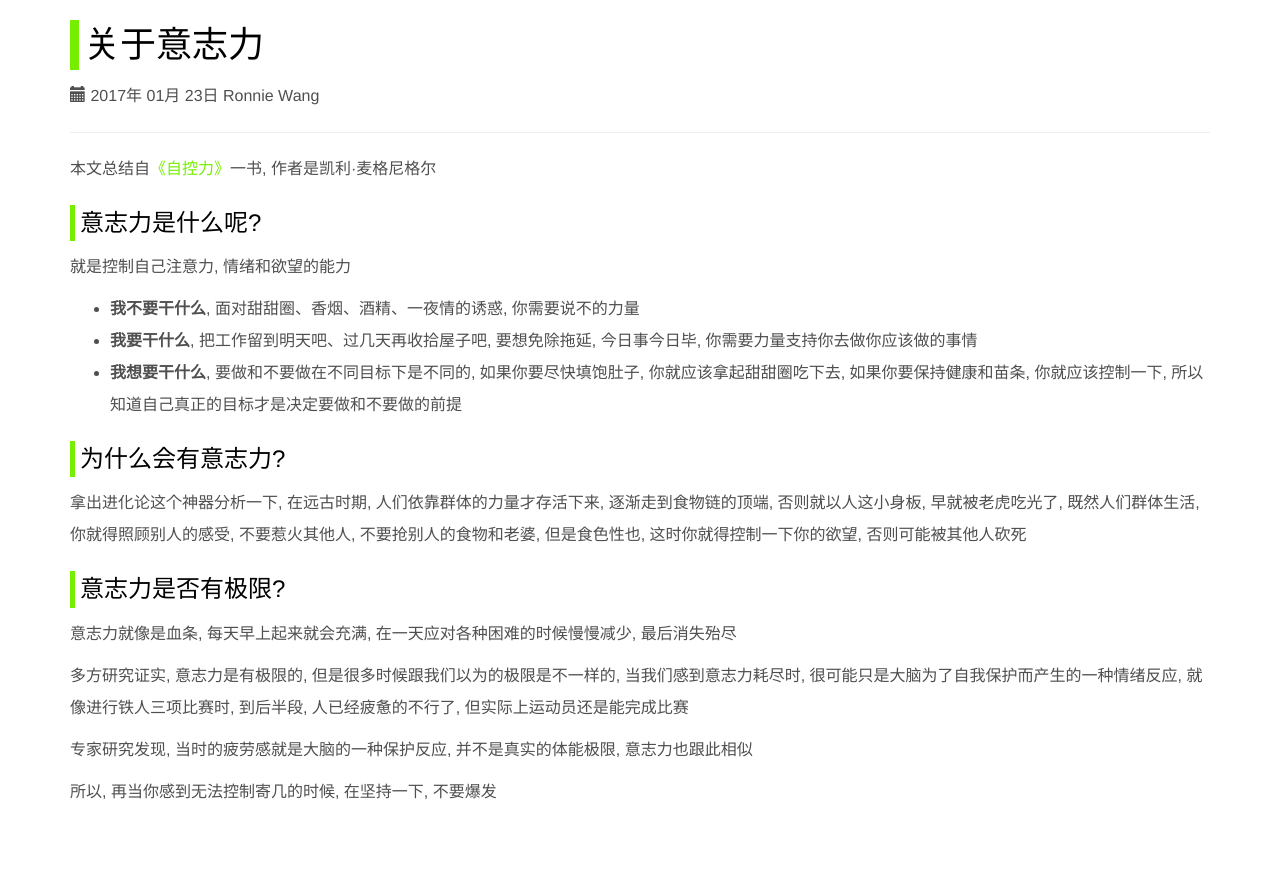
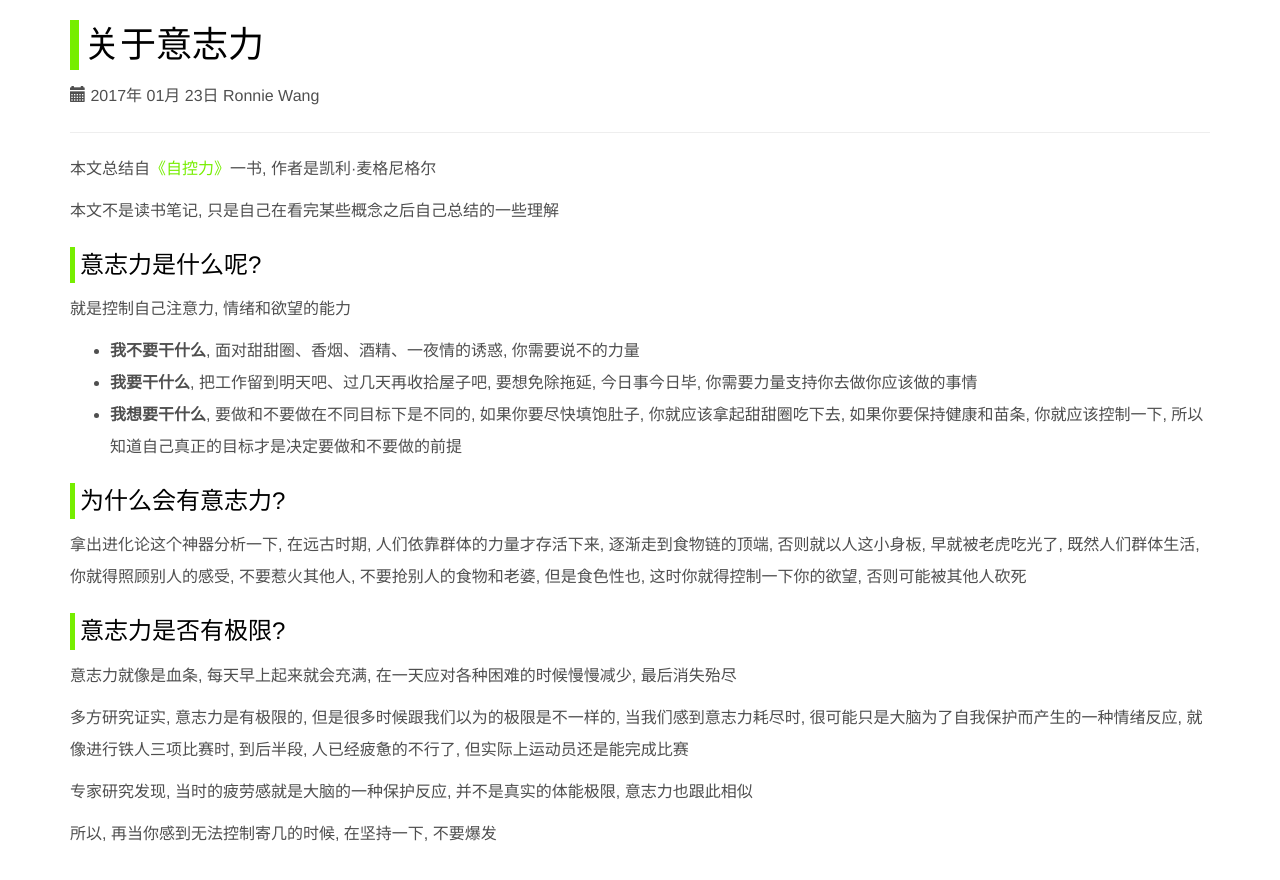
Before and after one commit to ronniewang/ronniewang.github.io, a Jekyll site: the page built from _posts/2017-01-23-about-willpower.md, in a window 1280 px wide. Shown: the top 880 px of the page. Built offline with Jekyll 4.4.1, drawn with Linux system fonts in a browser that asks for light colours.

```diff
--- a/_posts/2017-01-23-about-willpower.md
+++ b/_posts/2017-01-23-about-willpower.md
@@ -6,6 +6,8 @@
 ---
 
 本文总结自[《自控力》](https://book.douban.com/subject/10786473/)一书, 作者是凯利·麦格尼格尔
+
+本文不是读书笔记, 只是自己在看完某些概念之后自己总结的一些理解
 
 ### 意志力是什么呢?
 
@@ -21,7 +23,6 @@
 拿出进化论这个神器分析一下, 在远古时期, 人们依靠群体的力量才存活下来, 逐渐走到食物链的顶端, 否则就以人这小身板, 早就被老虎吃光了,
 既然人们群体生活, 你就得照顾别人的感受, 不要惹火其他人, 不要抢别人的食物和老婆, 但是食色性也, 这时你就得控制一下你的欲望, 否则可能被其他人砍死
 
-
 ### 意志力是否有极限?
 
 意志力就像是血条, 每天早上起来就会充满, 在一天应对各种困难的时候慢慢减少, 最后消失殆尽
```
